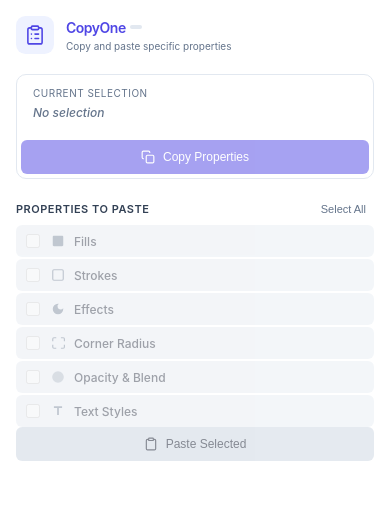
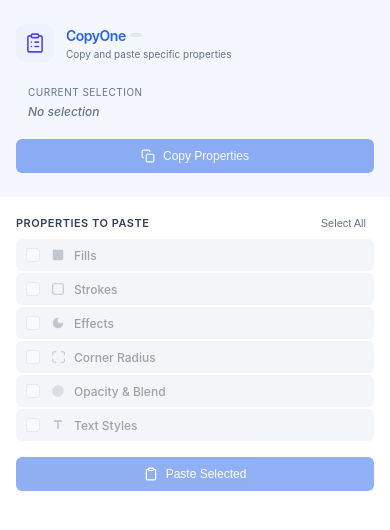
Before and after one commit to mehranbolhasani/CopyOne, a website: page ui.html in a window 390 px wide. Drawn offline with Linux system fonts and the light colour scheme.

Commit message:
Refactor UI layout and styling for improved responsiveness and aesthetics. Updated accent colors, adjusted section paddings, and enhanced the visibility of copied information. Introduced new spacing variables for consistent design.

```diff
--- a/ui.html
+++ b/ui.html
@@ -17,17 +17,18 @@
       --text-primary: #0f172a;
       --text-secondary: #334155;
       --text-muted: #64748b;
-      --accent: #4F46E5;
-      --accent-hover: #3730A3;
+      --accent: #2563eb;
+      --accent-hover: #1e40af;
       --success: #1bc47d;
       --warning: #f24822;
       --border: #94a3b8;
       --radius: 6px;
+      --space: 4px;
     }
 
     html, body {
       width: 100%;
-      height: 100%;
+      height: fit-content;
       overflow: hidden;
     }
 
@@ -36,13 +37,28 @@
       font-size: 12px;
       background: var(--bg-primary);
       color: var(--text-primary);
-      padding: 16px;
-      min-height: auto;
+      min-height: fit-content;
+    }
+
+    section.top-section {
+      padding: calc(var(--space) * 6) calc(var(--space) * 4);
+      background: oklch(from var(--accent) l c h / 0.05);
+      display: flex;
+      flex-direction: column;
+      gap: calc(var(--space) * 4);
+      position: relative;
+  }
+
+  section.bottom-section {
+    padding: calc(var(--space) * 4);
+    display: flex;
+    flex-direction: column;
+    gap: calc(var(--space) * 4);
+    position: relative;
   }
 
     .header {
-      text-align: center;
-      margin-bottom: 20px;
+      text-align: left;
       display: flex;
       align-items: center;
       justify-content: flex-start;
@@ -91,13 +107,9 @@
     }
 
     .copy-section-container {
-        border: 1px solid var(--bg-secondary);
-        padding: 4px;
-        border-radius: calc(var(--radius) + 4px);
         display: flex;
         flex-direction: column;
         gap: 12px;
-        margin-bottom: 20px;
     }
 
     .selection-status {
@@ -162,8 +174,8 @@
     }
 
     .btn-secondary {
-      background: var(--bg-tertiary);
-      color: var(--text-primary);
+      background: var(--accent);
+      color: white;
     }
 
     .btn-secondary:hover:not(:disabled) {
@@ -183,14 +195,19 @@
     }
 
     .copied-info {
-      margin-top: 12px;
-      padding: 10px 12px;
-      background: rgba(27, 196, 125, 0.1);
-      border: 1px solid rgba(27, 196, 125, 0.3);
-      border-radius: var(--radius);
+    padding: 6px 10px;
+    background: rgba(27, 196, 125, 0.05);
+    border: 1px solid rgba(27, 196, 125, 1);
+    border-radius: calc(var(--radius) * 4);
     font-size: 11px;
     color: var(--success);
     display: none;
+    position: absolute;
+    bottom: -12px;
+    left: 50%;
+    transform: translateX(-50%);
+    font-weight: bold;
+    text-transform: uppercase;
 }
 
     .copied-info.visible {
@@ -199,6 +216,11 @@
 
     .copied-info .source-name {
     font-weight: 600;
+    width: 0;
+    display: inline-block;
+    opacity: 0;
+    visibility: hidden;
+    height: 0;
 }
 
     .properties-section {
@@ -331,6 +353,7 @@
   </style>
 </head>
 <body>
+  <section class="top-section">
     <div class="header">
       <div class="header-icon">
         <svg xmlns="http://www.w3.org/2000/svg" fill="none" viewBox="0 0 24 24"><rect width="24" height="24" fill="#eef2ff" rx="6"/><g clip-path="url(#a)"><path stroke="#4f46e5" stroke-linecap="round" stroke-linejoin="round" d="M14.25 7.5h1.125A1.125 1.125 0 0 1 16.5 8.625V16.5a1.125 1.125 0 0 1-1.125 1.125h-6.75A1.125 1.125 0 0 1 7.5 16.5V8.625A1.125 1.125 0 0 1 8.625 7.5H9.75M12 11.438h2.25M12 14.25h2.25m-4.5-2.812h.006M9.75 14.25h.006m.556-7.875h3.376c.31 0 .562.252.562.563v1.125c0 .31-.252.562-.562.562h-3.376a.56.56 0 0 1-.562-.562V6.937c0-.31.252-.562.563-.562"/></g><defs><clipPath id="a"><path fill="#fff" d="M5.25 5.25h13.5v13.5H5.25z"/></clipPath></defs></svg>
@@ -350,7 +373,6 @@
         <div class="value" id="selectionValue">No selection</div>
       </div>
 
-    <div class="copy-section">
       <button class="btn btn-primary" id="copyBtn" disabled>
         <svg width="14" height="14" viewBox="0 0 24 24" fill="none" stroke="currentColor" stroke-width="2">
           <rect x="9" y="9" width="13" height="13" rx="2" ry="2"></rect>
@@ -359,11 +381,12 @@
         Copy Properties
       </button>
       <div class="copied-info" id="copiedInfo">
-        Copied from: <span class="source-name" id="sourceName"></span>
+        Copied! <span class="source-name" id="sourceName"></span>
       </div>
     </div>
-  </div>
+  </section>
 
+  <section class="bottom-section">
     <div class="properties-section">
       <div class="properties-section-header">
         <div class="section-title">Properties to Paste</div>
@@ -439,6 +462,7 @@
       </button>
       <div class="message" id="message"></div>
     </div>
+  </section>
 
   <script>
     // State
@@ -512,7 +536,9 @@
 
       // Show copied info
       copiedInfo.classList.add('visible');
+      if (sourceName && data.properties?.sourceName) {
         sourceName.textContent = data.properties.sourceName;
+      }
 
       // Enable/disable property items based on availability
       Object.keys(propertyCheckboxes).forEach(prop => {
```
Lines whose indentation alone changed are shown as unchanged.
